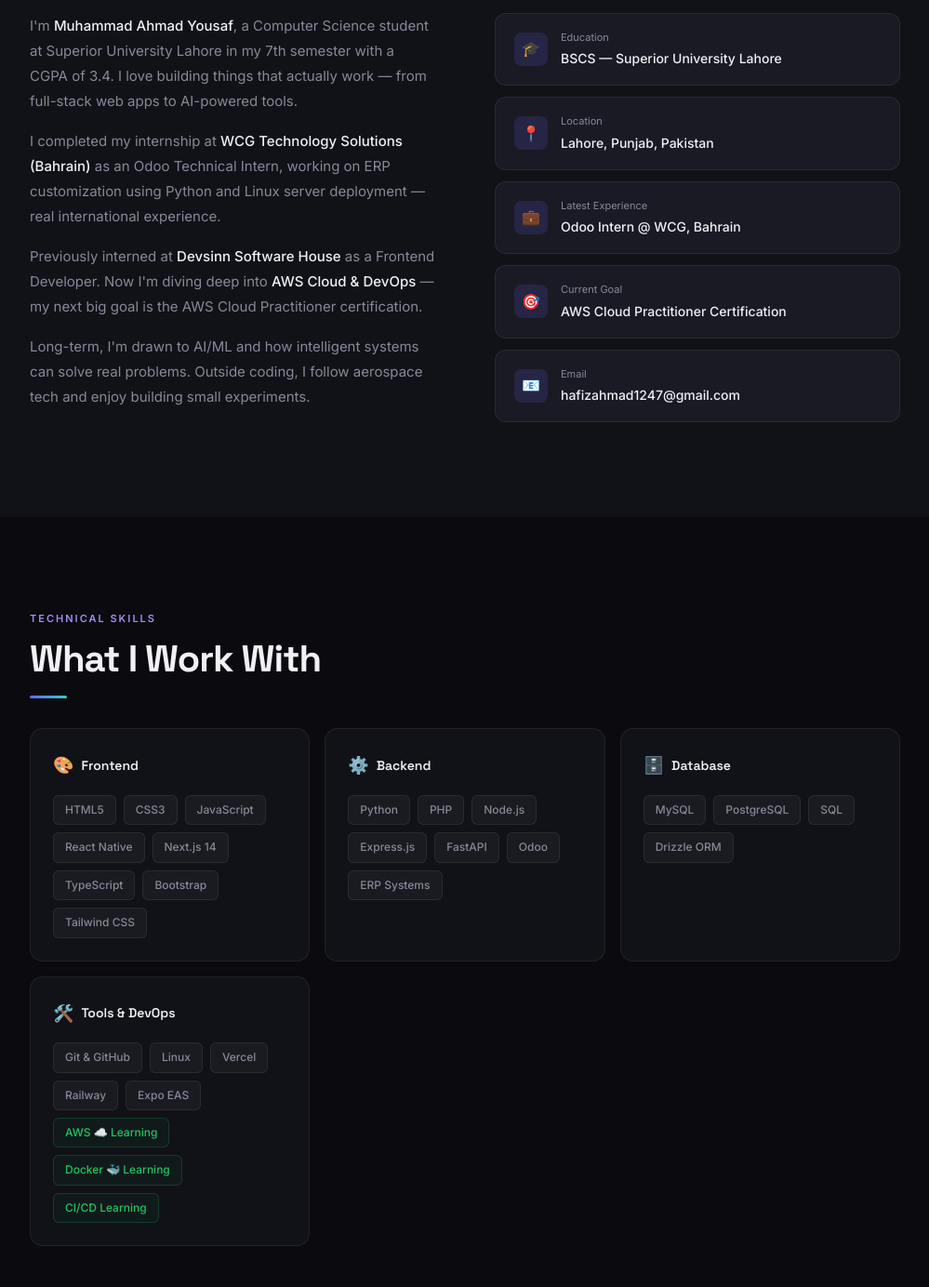
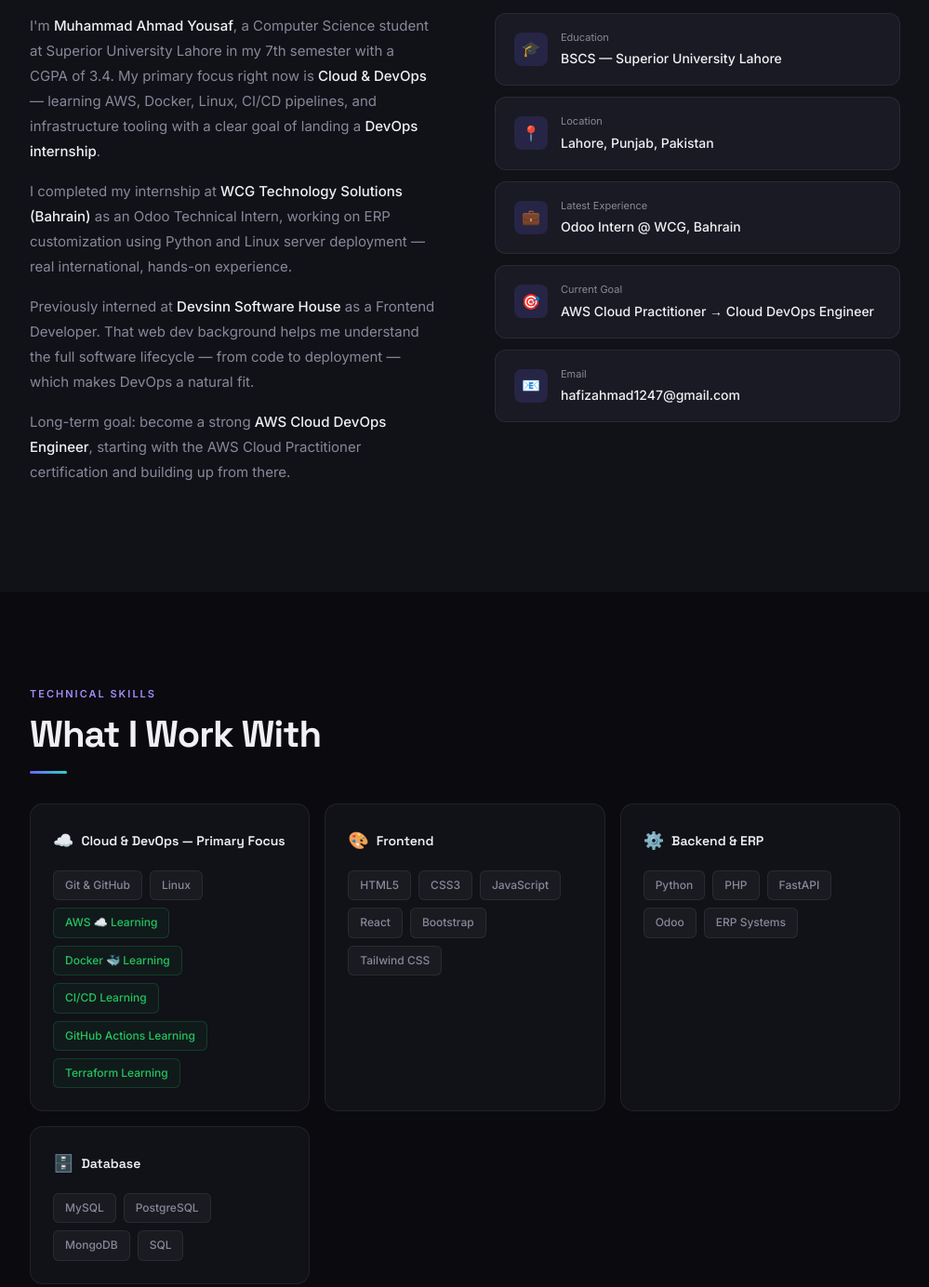
Before and after one commit to Ahmadyousaf57/portfolio, a plain HTML site: page index.html in a window 1280 px wide. Shown: the part 1060-2444 px from the top of the page at 93% size, without its empty margins (140-1139 px from the left). Drawn offline with Linux system fonts and the light colour scheme.

Commit message:
DevOps focus update: skills, goal, photo, MongoDB

```diff
--- a/index.html
+++ b/index.html
@@ -251,6 +251,7 @@
     border-radius: 50%;
     border: 2px solid var(--border2);
     object-fit: cover;
+    object-position: center 15%;
     position: relative;
     background: var(--bg3);
     display: flex;
@@ -848,15 +849,15 @@
   <div class="container">
     <div class="hero-inner">
       <div>
-        <div class="hero-tag">Open to Opportunities</div>
+        <div class="hero-tag">Seeking DevOps Internship</div>
         <h1 class="hero-name">
           Ahmad<br><span class="highlight">Yousaf</span>
         </h1>
         <p class="hero-role">
-          <strong>Odoo Developer & ERP Intern</strong> · Full-Stack Web Dev · Exploring AWS & DevOps
+          <strong>Aspiring Cloud DevOps Engineer</strong> · AWS Cloud Practitioner · ERP & Full-Stack Background
         </p>
         <p class="hero-desc">
-          CS Student at Superior University Lahore. Building real-world projects — from fintech mobile apps to AI-powered 3D scanners. Passionate about clean code and impactful software.
+          CS Student at Superior University Lahore. Focused on becoming a <strong style="color: var(--accent2)">Cloud DevOps Engineer</strong> — currently studying AWS, Docker, Linux, and CI/CD. Backed by real internship experience in ERP and web development.
         </p>
         <div class="hero-btns">
           <a href="#projects" class="btn-primary">View Projects →</a>
@@ -882,7 +883,7 @@
           </div>
         </div>
       </div>
-      <div class="hero-avatar">AY</div>
+      <img src="./ahmad.jpeg" alt="Ahmad Yousaf" class="hero-avatar">
     </div>
   </div>
 </section>
@@ -898,16 +899,16 @@
     <div class="about-grid fade-up">
       <div class="about-text">
         <p>
-          I'm <strong>Muhammad Ahmad Yousaf</strong>, a Computer Science student at Superior University Lahore in my 7th semester with a CGPA of 3.4. I love building things that actually work — from full-stack web apps to AI-powered tools.
+          I'm <strong>Muhammad Ahmad Yousaf</strong>, a Computer Science student at Superior University Lahore in my 7th semester with a CGPA of 3.4. My primary focus right now is <strong>Cloud & DevOps</strong> — learning AWS, Docker, Linux, CI/CD pipelines, and infrastructure tooling with a clear goal of landing a <strong>DevOps internship</strong>.
         </p>
         <p>
-          I completed my internship at <strong>WCG Technology Solutions (Bahrain)</strong> as an Odoo Technical Intern, working on ERP customization using Python and Linux server deployment — real international experience.
+          I completed my internship at <strong>WCG Technology Solutions (Bahrain)</strong> as an Odoo Technical Intern, working on ERP customization using Python and Linux server deployment — real international, hands-on experience.
         </p>
         <p>
-          Previously interned at <strong>Devsinn Software House</strong> as a Frontend Developer. Now I'm diving deep into <strong>AWS Cloud & DevOps</strong> — my next big goal is the AWS Cloud Practitioner certification.
+          Previously interned at <strong>Devsinn Software House</strong> as a Frontend Developer. That web dev background helps me understand the full software lifecycle — from code to deployment — which makes DevOps a natural fit.
         </p>
         <p>
-          Long-term, I'm drawn to AI/ML and how intelligent systems can solve real problems. Outside coding, I follow aerospace tech and enjoy building small experiments.
+          Long-term goal: become a strong <strong>AWS Cloud DevOps Engineer</strong>, starting with the AWS Cloud Practitioner certification and building up from there.
         </p>
       </div>
       <div class="about-cards">
@@ -936,7 +937,7 @@
           <div class="info-icon">🎯</div>
           <div>
             <div class="info-label">Current Goal</div>
-            <div class="info-val">AWS Cloud Practitioner Certification</div>
+            <div class="info-val">AWS Cloud Practitioner → Cloud DevOps Engineer</div>
           </div>
         </div>
         <div class="info-card">
@@ -961,25 +962,33 @@
     </div>
     <div class="skills-grid fade-up">
       <div class="skill-category">
+        <div class="skill-cat-title"><span class="skill-cat-icon">☁️</span> Cloud & DevOps — Primary Focus</div>
+        <div class="skill-tags">
+          <span class="skill-tag">Git & GitHub</span>
+          <span class="skill-tag">Linux</span>
+          <span class="skill-tag learning">AWS ☁️ Learning</span>
+          <span class="skill-tag learning">Docker 🐳 Learning</span>
+          <span class="skill-tag learning">CI/CD Learning</span>
+          <span class="skill-tag learning">GitHub Actions Learning</span>
+          <span class="skill-tag learning">Terraform Learning</span>
+        </div>
+      </div>
+      <div class="skill-category">
         <div class="skill-cat-title"><span class="skill-cat-icon">🎨</span> Frontend</div>
         <div class="skill-tags">
           <span class="skill-tag">HTML5</span>
           <span class="skill-tag">CSS3</span>
           <span class="skill-tag">JavaScript</span>
-          <span class="skill-tag">React Native</span>
-          <span class="skill-tag">Next.js 14</span>
-          <span class="skill-tag">TypeScript</span>
+          <span class="skill-tag">React</span>
           <span class="skill-tag">Bootstrap</span>
           <span class="skill-tag">Tailwind CSS</span>
         </div>
       </div>
       <div class="skill-category">
-        <div class="skill-cat-title"><span class="skill-cat-icon">⚙️</span> Backend</div>
+        <div class="skill-cat-title"><span class="skill-cat-icon">⚙️</span> Backend & ERP</div>
         <div class="skill-tags">
           <span class="skill-tag">Python</span>
           <span class="skill-tag">PHP</span>
-          <span class="skill-tag">Node.js</span>
-          <span class="skill-tag">Express.js</span>
           <span class="skill-tag">FastAPI</span>
           <span class="skill-tag">Odoo</span>
           <span class="skill-tag">ERP Systems</span>
@@ -990,21 +999,8 @@
         <div class="skill-tags">
           <span class="skill-tag">MySQL</span>
           <span class="skill-tag">PostgreSQL</span>
+          <span class="skill-tag">MongoDB</span>
           <span class="skill-tag">SQL</span>
-          <span class="skill-tag">Drizzle ORM</span>
-        </div>
-      </div>
-      <div class="skill-category">
-        <div class="skill-cat-title"><span class="skill-cat-icon">🛠️</span> Tools & DevOps</div>
-        <div class="skill-tags">
-          <span class="skill-tag">Git & GitHub</span>
-          <span class="skill-tag">Linux</span>
-          <span class="skill-tag">Vercel</span>
-          <span class="skill-tag">Railway</span>
-          <span class="skill-tag">Expo EAS</span>
-          <span class="skill-tag learning">AWS ☁️ Learning</span>
-          <span class="skill-tag learning">Docker 🐳 Learning</span>
-          <span class="skill-tag learning">CI/CD Learning</span>
         </div>
       </div>
     </div>
@@ -1301,7 +1297,7 @@
       <div class="section-eyebrow" style="text-align:center;">Get In Touch</div>
       <h2 class="contact-title">Let's Work Together</h2>
       <p class="contact-sub">
-        Open to internships, freelance projects, and collaborations in Web Development, Odoo/ERP, or Cloud/DevOps.
+        Actively seeking a <strong>DevOps Internship</strong>. Open to Cloud, AWS, and DevOps roles — also available for web development and Odoo/ERP work.
       </p>
       <div class="contact-links">
         <a href="mailto:hafizahmad1247@gmail.com" class="btn-primary">✉️ Send Email</a>
```
Also changed, not shown: ahmad.jpeg (added).
